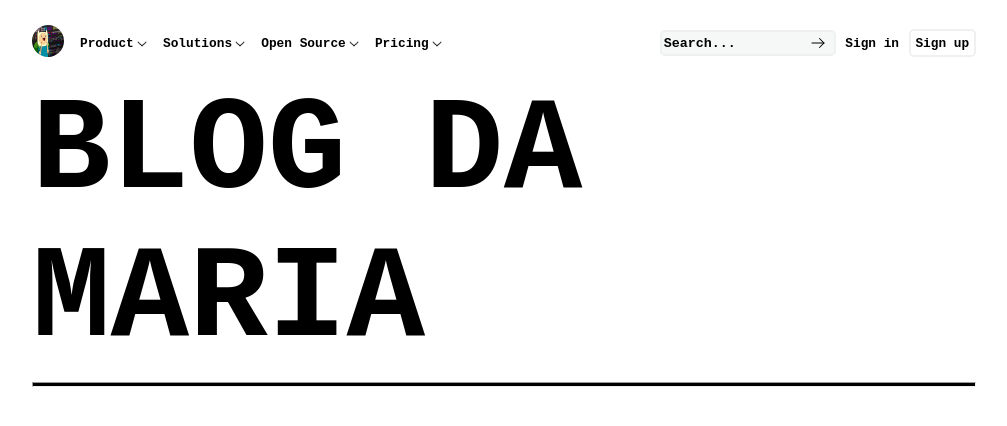
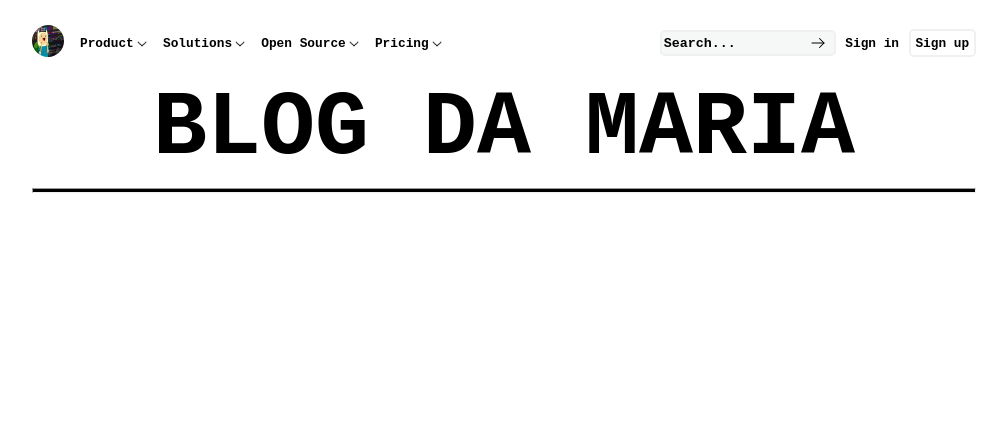
Before and after one commit to FlavioMxx/bootcamp-santander-dio-blog-with-angular, an Angular app: page / in a window 1280 px wide. Shown: the top 426 px of the page, without its empty margins (136-1143 px from the left). Built offline with nearby package versions, Linux system fonts and the light colour scheme.

Commit message:
menu created

```diff
--- a/src/app/components/title-menu/title-menu.component.css
+++ b/src/app/components/title-menu/title-menu.component.css
@@ -1,16 +1,16 @@
 .title {
     padding: 0 10rem;
-    height: 13rem;
+    height: 10rem;
 }
 
 .title > h1 {
     margin: 0;
-    font-size: 131px;
+    font-size: 90px;
     justify-content: center;
     display: flex;
 }
 
 .title > hr {
     height: 5px;
-    background-color: black;
+    background-color: #000000;
 }
```
